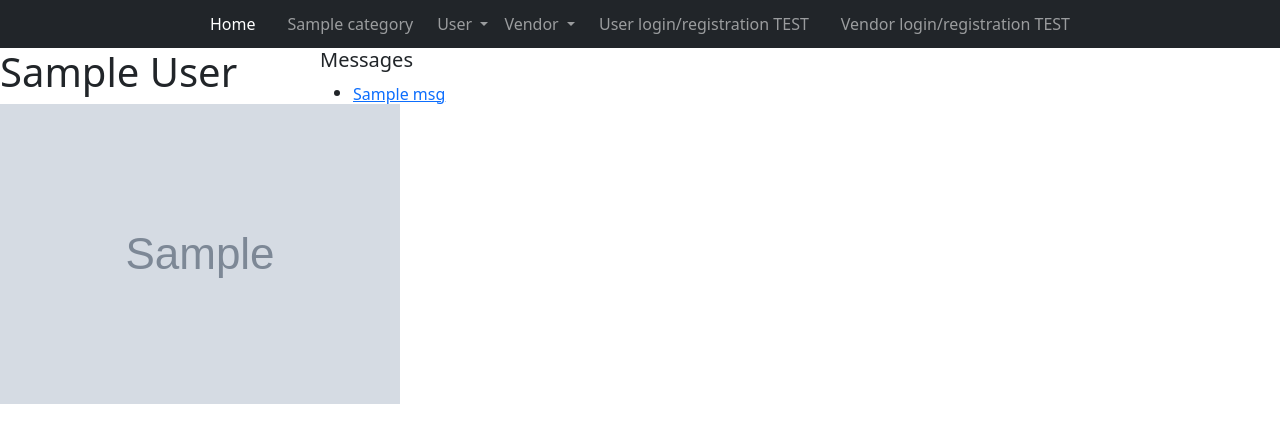
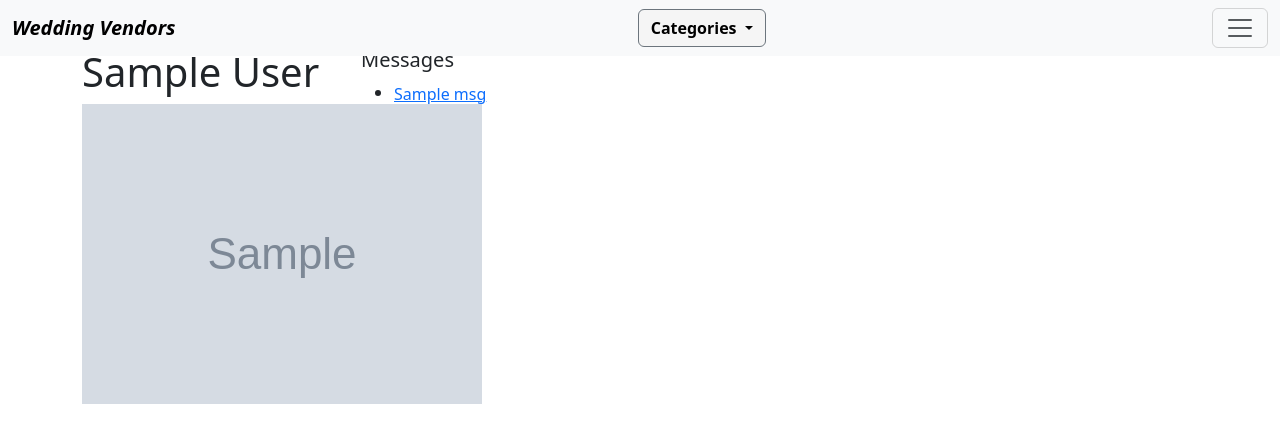
Before and after one commit to rpashayev/wedding_vendors_project, a Flask app: template flask_app/templates/test_user_account.html in a window 1280 px wide. Shown: the top 443 px of the page. Run offline with Flask 3, Linux system fonts and the light colour scheme; the template is opened without the code that fills it: most values are stand-ins (such as "Sample title", 1, 10 or a date in 2020); grey boxes marked "Sample" are stand-in pictures.

Commit message:
user account updated

```diff
--- a/flask_app/templates/test_user_account.html
+++ b/flask_app/templates/test_user_account.html
@@ -3,30 +3,42 @@
 <head>
     <meta charset="UTF-8">
     <meta name="viewport" content="width=device-width, initial-scale=1.0">
-    <link href="https://cdn.jsdelivr.net/npm/bootstrap@5.0.2/dist/css/bootstrap.min.css" rel="stylesheet" integrity="sha384-EVSTQN3/azprG1Anm3QDgpJLIm9Nao0Yz1ztcQTwFspd3yD65VohhpuuCOmLASjC" crossorigin="anonymous">
-
-    <title>Document</title>
+    <!-- <link rel="stylesheet" href="style.css"> -->
+    <link rel="stylesheet" type="text/css" href="{{ url_for('static', filename='css/style.css') }}">
+    <link href="https://cdn.jsdelivr.net/npm/bootstrap@5.3.0/dist/css/bootstrap.min.css" rel="stylesheet" integrity="sha384-9ndCyUaIbzAi2FUVXJi0CjmCapSmO7SnpJef0486qhLnuZ2cdeRhO02iuK6FUUVM" crossorigin="anonymous">
+    <script src="https://cdn.jsdelivr.net/npm/bootstrap@5.3.0/dist/js/bootstrap.bundle.min.js" integrity="sha384-geWF76RCwLtnZ8qwWowPQNguL3RmwHVBC9FhGdlKrxdiJJigb/j/68SIy3Te4Bkz" crossorigin="anonymous"></script>
+    <title>User info</title>
 </head>
 <body>
-    <nav class="navbar navbar-expand-lg navbar-dark p-1 bg-dark text-white">
-        <div class="container-fluid">
-            <button class="navbar-toggler" type="button" data-bs-toggle="collapse" data-bs-target="#navbarNavDarkDropdown" aria-controls="navbarNavDarkDropdown" aria-expanded="false" aria-label="Toggle navigation">
+    <nav class="navbar bg-body-tertiary fixed-top" >
+        <div class="container-fluid" >
+            <a class="navbar-brand" href="#" style="font-style: italic; font-weight: bolder;">Wedding Vendors</a>
+            <div class="btn-group">
+                <button type="button" class="btn btn-secondary dropdown-toggle" data-bs-toggle="dropdown" aria-expanded="false" style="background-color: whitesmoke; color: black; font-weight: bold;">
+                Categories
+                </button>
+                <ul class="dropdown-menu dropdown-menu-end">
+                {% for category in categories %}
+                    <a href="/categories/{{ category.category }}" style="text-decoration: none; color: black;"><li><button class="dropdown-item" type="button">{{ category.category }}</button></li></a>
+                {% endfor %}
+                </ul>
+            </div>
+            <button class="navbar-toggler" type="button" data-bs-toggle="offcanvas" data-bs-target="#offcanvasNavbar" aria-controls="offcanvasNavbar" aria-label="Toggle navigation">
                 <span class="navbar-toggler-icon"></span>
             </button>
-            <div class="collapse navbar-collapse" id="navbarNav">
-                <ul class="navbar-nav mx-auto align-items-lg-center">
+            <div class="offcanvas offcanvas-end" tabindex="-1" id="offcanvasNavbar" aria-labelledby="offcanvasNavbarLabel">
+            <div class="offcanvas-header">
+                <h5 class="offcanvas-title" id="offcanvasNavbarLabel">Wedding Vendors Panel</h5>
+                <button type="button" class="btn-close" data-bs-dismiss="offcanvas" aria-label="Close"></button>
+            </div>
+            <div class="offcanvas-body">
+                <ul class="navbar-nav justify-content-end flex-grow-1 pe-3">
                     <li class="nav-item">
-                        <a class="nav-link mx-2 active" aria-current="page" href="/">Home</a>
+                        <a class="nav-link active" aria-current="page" href="#">Home</a>
                     </li>
-                    {% for category in categories %}
-                        <li class="nav-item">
-                            <a class="nav-link mx-2" href="/categories/{{ category.category }}">{{ category.category }}</a>
-                        </li>
-                    {% endfor %}
-
                     {% if session %}
                         <li class="nav-item">
-                            {% if session.check == 'vendor'  %}
+                            {% if session.check == 'vendor' %}
                                 <a class="nav-link mx-2" href="/vendors/account">Account</a>
                             {% else %}
                                 <a class="nav-link mx-2" href="/users/account">Account</a>
@@ -36,43 +48,42 @@
                             <a class="nav-link mx-2" href="/logout">Logout</a>
                         </li>
                     {% else %}
-                        <ul class="navbar-nav">
                         <li class="nav-item dropdown">
-                                <a class="nav-link dropdown-toggle" href="#" id="navbarDarkDropdownMenuLink" role="button" data-bs-toggle="dropdown" aria-expanded="false">
-                                User
+                            <a class="nav-link dropdown-toggle" href="#" role="button" data-bs-toggle="dropdown" aria-expanded="false">
+                            Vendors
                             </a>
+                            <ul class="dropdown-menu">
+                                <li><a class="dropdown-item" href="vendors/login_page">Login</a></li>
+                                <li><a class="dropdown-item" href="vednors/login_page">Registration</a></li>
+                            </ul>
                         </li>
-                            <ul class="dropdown-menu dropdown-menu-dark" aria-labelledby="navbarDarkDropdownMenuLink">
-                                <li><a class="dropdown-item" href="#">Login/Registration</a></li>
+                        <li class="nav-item dropdown">
+                            <a class="nav-link dropdown-toggle" href="users_login" role="button" data-bs-toggle="dropdown" aria-expanded="false">
+                            Users
+                            </a>
+                            <ul class="dropdown-menu">
+                                <li><a class="dropdown-item" href="users/login_page">Login</a></li>
+                                <li><a class="dropdown-item" href="users/login_page">Registration</a></li>
                             </ul>
+                        </li>
+                        {%endif%}
+
                 </ul>
-                        <ul class="navbar-nav">
-                            <li class="nav-item dropdown">
-                                <a class="nav-link dropdown-toggle" href="#" id="navbarDarkDropdownMenuLink" role="button" data-bs-toggle="dropdown" aria-expanded="false">
-                                Vendor
-                                </a>
-                            </li>
-                            <ul class="dropdown-menu dropdown-menu-dark" aria-labelledby="navbarDarkDropdownMenuLink">
-                                <li><a class="dropdown-item" href="#">Login/Registration</a></li>
-                            </ul>
-                        </ul>
-                        <li class="nav-item">
-                            <a class="nav-link mx-2" href="/users/login_page">User login/registration TEST</a>
-                        </li>
-                        <li class="nav-item">
-                            <a class="nav-link mx-2" href="/vendors/login_page">Vendor login/registration TEST</a>
-                        </li>
-                    {% endif %}
-                </ul>
+                <form class="d-flex mt-3" role="search">
+                    <input class="form-control me-2" type="search" placeholder="Search" aria-label="Search">
+                    <button class="btn btn-outline-success" type="submit">Search</button>
+                </form>
+                </div>
             </div>
         </div>
     </nav>
-    <div class="d-flex justify-content-between col-12">
-        <div class="col-3">
+    <div class="container mt-4">
+        <div class="d-flex justify-content-between col-12 mt-4">
+            <div class="col-3 mt-4">
                 <h1>{{ one_user.first_name.title() }} {{ one_user.last_name.title() }}</h1>
                 <img src="{{ url_for('static', filename='assets/uploads/' + one_user.avatar_path) }}" alt="avatar">
             </div>
-        <div class="col-9">
+            <div class="col-9 mt-4">
                 <h5>Messages</h5>
                 <ul>
                     {% for msg in exchange %}
@@ -90,5 +101,6 @@
                 </ul>
             </div>
         </div>
+    </div>
 </body>
 </html>
```
Lines whose indentation alone changed are shown as unchanged.
